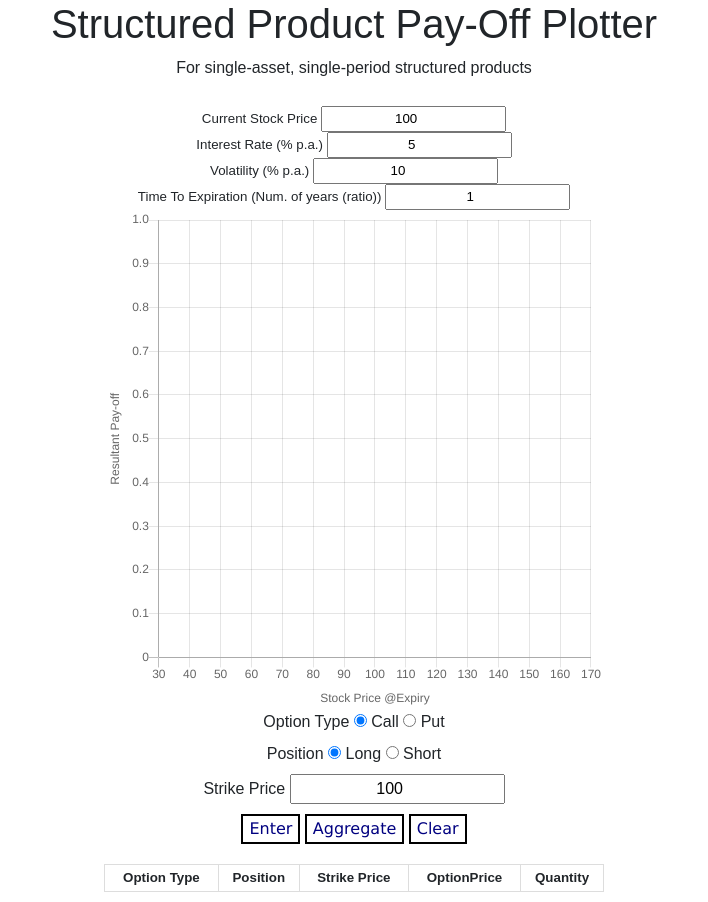
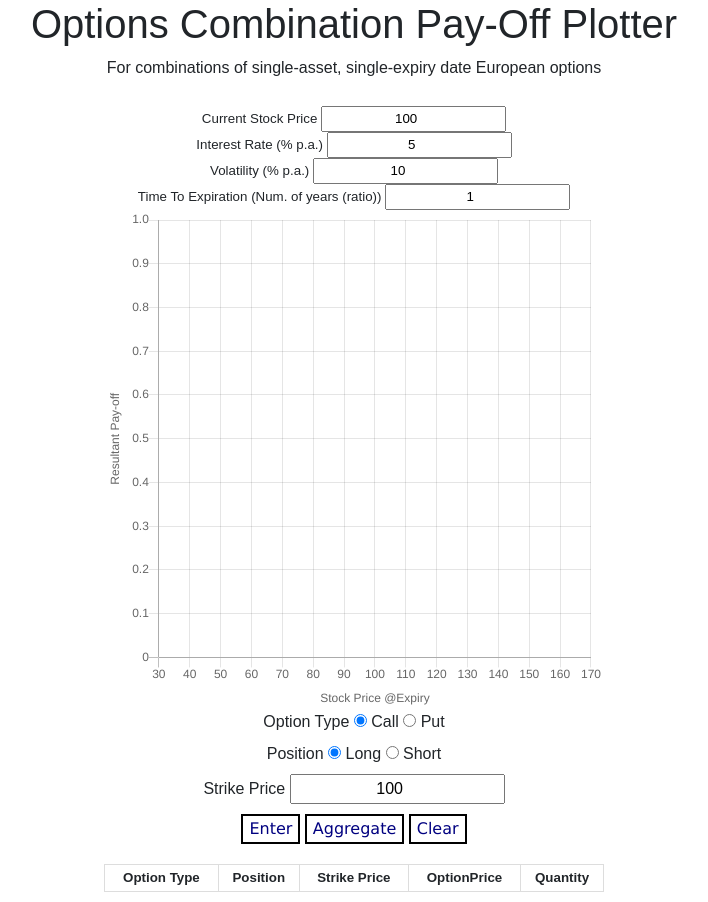
Before and after one commit to gabrielmsidik/structured-product-plotter, a plain HTML site: page index.html in a window 1280 px wide. Shown: the whole page, without its empty margins (286-994 px from the left). Drawn offline with nearby package versions, Linux system fonts and the light colour scheme.

Commit message:
renamed to Options instead of structured products - since there is no underlying

```diff
--- a/index.html
+++ b/index.html
@@ -8,8 +8,8 @@
         <link rel="stylesheet" href="style.css">
     </head>
     <body>
-        <h1>Structured Product Pay-Off Plotter</h1>
-        <div>For single-asset, single-period structured products</div>
+        <h1>Options Combination Pay-Off Plotter</h1>
+        <div>For combinations of single-asset, single-expiry date European options</div>
 
         <div id="stockProperties">
             <span>Current Stock Price</span>
--- a/style.css
+++ b/style.css
@@ -15,7 +15,6 @@ body {
     margin-top: 2%;
     font-size: smaller;
 }
-
 #optionParameters {
     width: 10%;
     margin: 10px auto;
```
